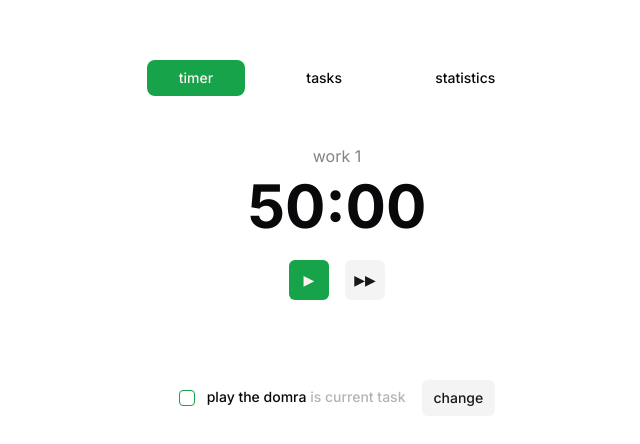
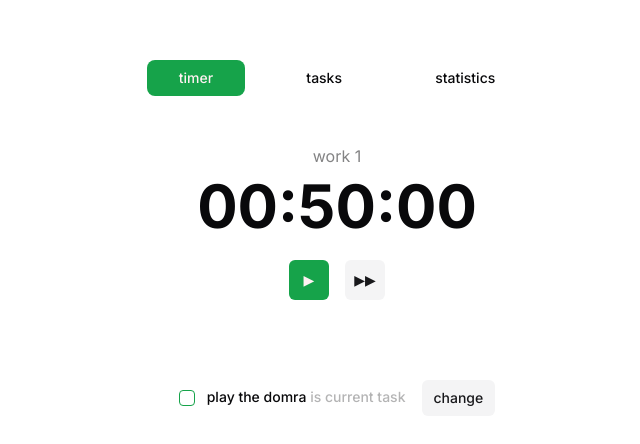
Before and after one commit to sinskiy/strou, a Next.js app: page / in a window 1280 px wide. Shown: the part 138-582 px from the top of the page, without its empty margins (303-943 px from the left). Built offline with nearby package versions, Linux system fonts and the light colour scheme.

Commit message:
make timer working properly and add ability to pause

```diff
--- a/app/page.tsx
+++ b/app/page.tsx
@@ -1,17 +1,56 @@
+"use client";
+
 import { Button } from "@/components/ui/button";
 import { Checkbox } from "@/components/ui/checkbox";
 import { Label } from "@/components/ui/label";
+import { useState } from "react";
+
+const SECOND = 1;
+const MINUTE = SECOND * 60;
+const HOUR = MINUTE * 60;
 
 export default function Timer() {
+  const [paused, setPaused] = useState(true);
+
+  const [time, setTime] = useState(MINUTE * 50);
+  const [elapsed, setElapsed] = useState(0);
+  const timeLeft = time - elapsed;
+  const timeFromMs = {
+    hours: (timeLeft / HOUR) % 24,
+    minutes: (timeLeft / MINUTE) % 60,
+    seconds: (timeLeft / SECOND) % 60,
+  };
+
+  const [interval, setIntervalVar] = useState<null | NodeJS.Timeout>(null);
+  function handleTimerStart() {
+    interval && clearInterval(interval);
+
+    const nextPaused = !paused;
+    if (!nextPaused) {
+      const newInterval = setInterval(() => {
+        setElapsed((elapsed) => elapsed + 1);
+      }, 1000);
+      setIntervalVar(newInterval);
+    }
+
+    setPaused(nextPaused);
+  }
   return (
     <>
       <section className="card text-center">
         <p className="opacity-50">work 1</p>
         <p className="font-bold text-6xl mt-2 mb-6">
-          <time>50:00</time>
+          {Object.entries(timeFromMs).map(([label, value], i) => (
+            <span key={label}>
+              {`${Math.floor(value)}`.padStart(2, "0")}
+              {i !== 2 && ":"}
+            </span>
+          ))}
         </p>
         <div className="flex gap-4 justify-center">
-          <Button size="icon">▶</Button>
+          <Button size="icon" onClick={handleTimerStart}>
+            ▶
+          </Button>
           <Button variant="secondary" size="icon">
             ▶▶
           </Button>
```
